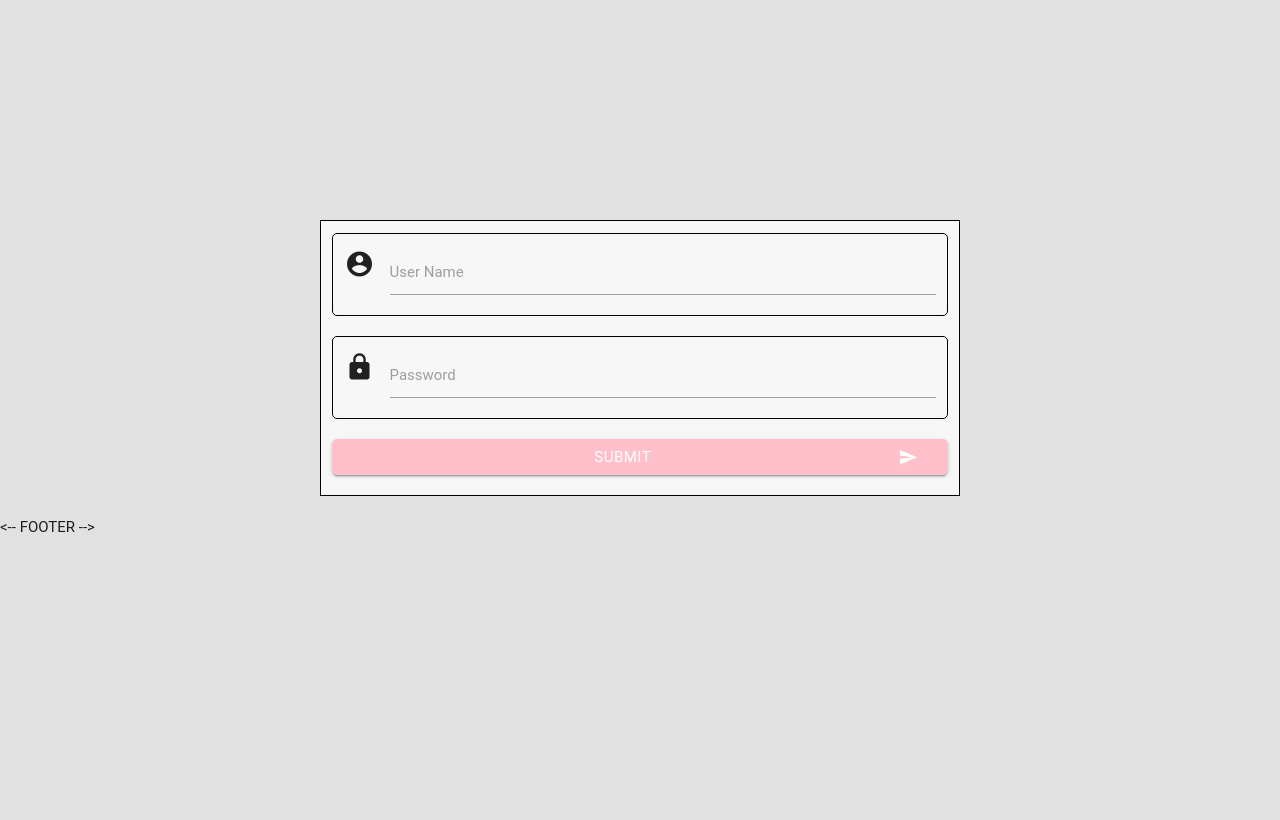
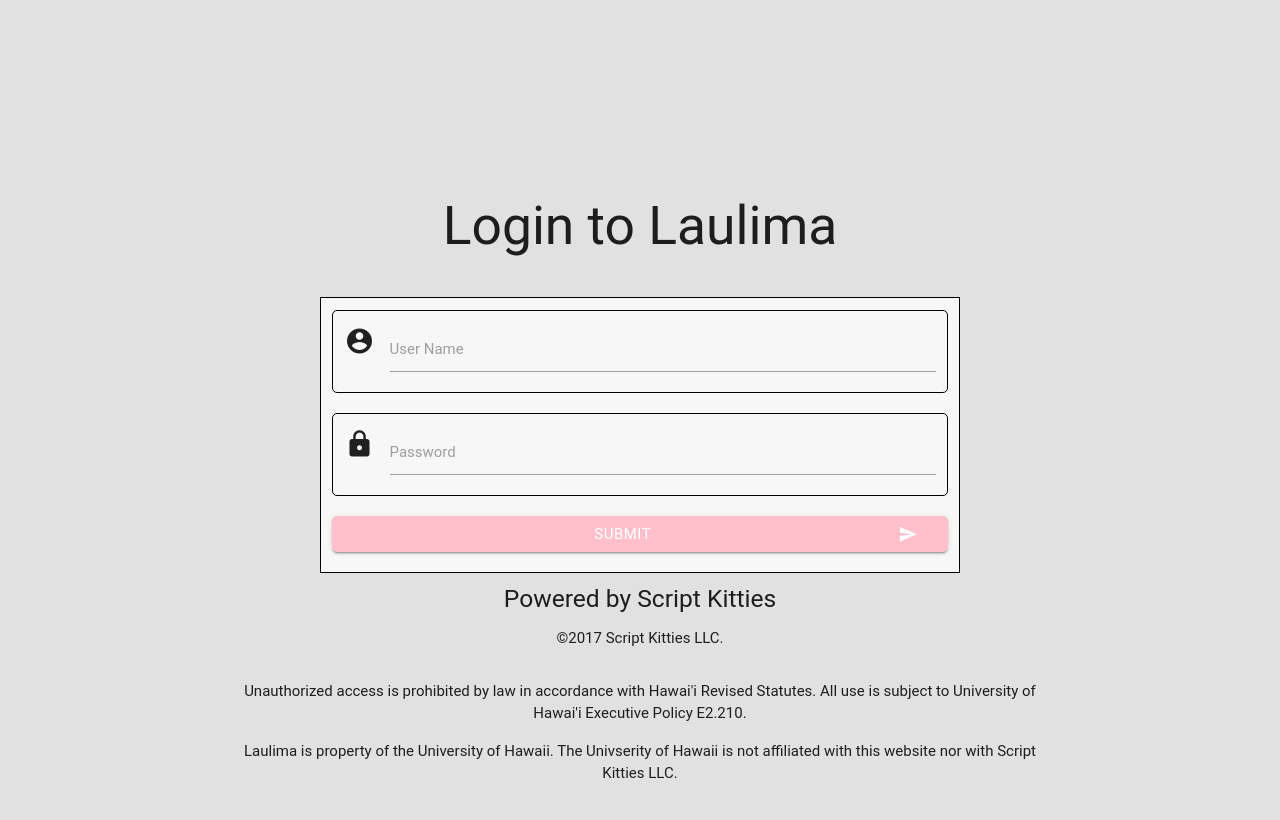
Before and after one commit to Zicero/Laulima, a Flask app: page / in a window 1280 px wide. Before the commit the page ends 532 px from the top, so only its background shows below. Run offline with Flask 2, Linux system fonts and the light colour scheme; some libraries are stand-ins or nearby versions; some web fonts are replaced.

Commit message:
Added text to login

```diff
--- a/templates/layouts/signin.html
+++ b/templates/layouts/signin.html
@@ -35,7 +35,7 @@
         $("#result").css("color", "red");
       }
       if (!password.length) {
-        $('#result').text("password is not valid :()")
+        $('#result').text("password is not valid :(")
       }
       return false;
     }
--- a/templates/pages/login.html
+++ b/templates/pages/login.html
@@ -2,7 +2,12 @@
 {% block title %}Login{% endblock %}
 
 {% block logform %}
-  <div class="row" style="padding-top: 220px">
+  <div class="row" style="padding-top: 170px; margin-bottom: 0">
+    <div class="row">
+      <div class="col s10 offset-s1 l6 offset-l3 center">
+        <h2>Login to Laulima</h2>
+      </div>
+    </div>
   <form class="col s10 offset-s1 l6 offset-l3" style="background-color: #f7f7f7; border: 1px solid #000; padding-top: 12px;" name="login" id="login">
     <div class="row" style="border-radius: 5px; border: 1px solid #000">
       <div class="input-field col s12">
@@ -18,15 +23,31 @@
         <label for="password">Password</label>
       </div>
     </div>
+    <div id="result"></div>
     <div class="row">
       <button class="btn waves-effect waves-light" style="background-color: pink; width: 100%; border-radius: 5px;" id="submit" type="submit" name="action">Submit
        <i class="material-icons right">send</i>
      </button>
    </div>
-   <div id="result"></div>
   </form>
   </div>
 {% endblock %}
 {% block footer %}
-  <-- FOOTER -->
+  <div class="row">
+    <div class="row" style="margin-bottom: 0">
+      <div class="col s10 offset-s1 l6 offset-l3 center">
+        <h5>Powered by Script Kitties</h5>
+        <p>©2017 Script Kitties LLC.</p>
+      </div>
+    </div>
+    <div class="row">
+      <div class="col s10 offset-s1 l8 offset-l2 center">
+        <p>Unauthorized access is prohibited by law in accordance with Hawai'i Revised Statutes.
+          All use is subject to University of Hawai'i Executive Policy E2.210.
+        </p>
+        <p>Laulima is property of the University of Hawaii. The Univserity of Hawaii is not affiliated with this website nor with Script Kitties LLC.</p>
+      </div>
+    </div>
+
+
 {% endblock %}
```
